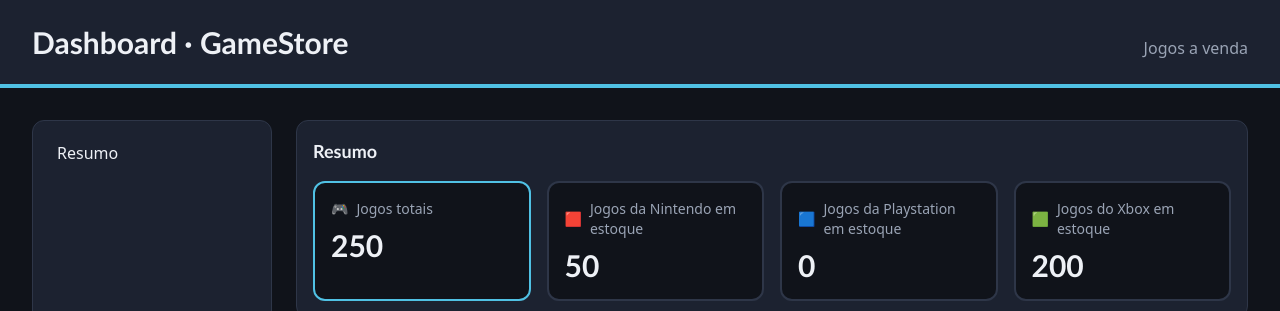
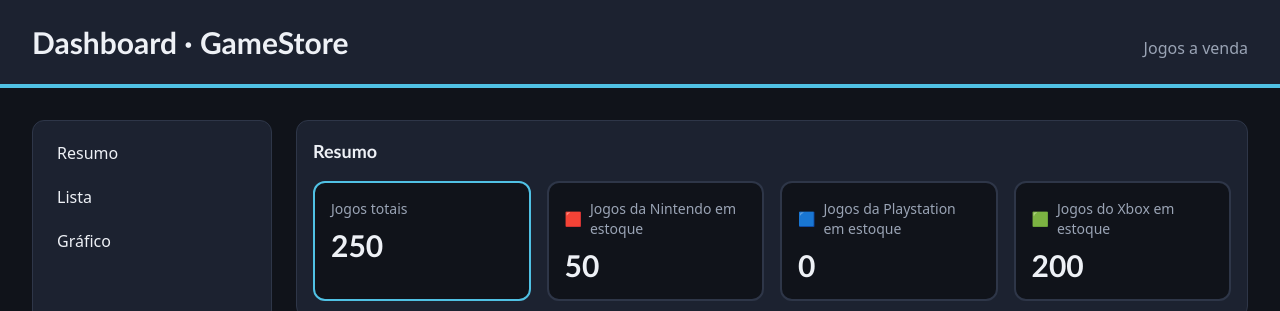
Before and after one commit to BrunoCapellari/dashboard-project, a React (Vite) app: page / in a window 1280 px wide. Shown: the top 311 px of the page. Built offline with nearby package versions, Linux system fonts and the light colour scheme.

Commit message:
feat: show my theme in cards, menu and panels

```diff
--- a/src/App.jsx
+++ b/src/App.jsx
@@ -19,7 +19,7 @@ function App() {
             <SummaryCard
               title="Jogos totais"
               value={250}
-              icon="🎮"
+              icon=""
               isHighlighted
             />
             <SummaryCard
--- a/src/components/Menu.jsx
+++ b/src/components/Menu.jsx
@@ -40,6 +40,16 @@ function Menu() {
             Resumo
           </a>
         </li>
+        <li>
+          <a href="#list" onClick={closeMenu} className={linkClass}>
+            Lista
+          </a>
+        </li>
+        <li>
+          <a href="#chart" onClick={closeMenu} className={linkClass}>
+            Gráfico
+          </a>
+        </li>
       </ul>
     </nav>
   );
```
